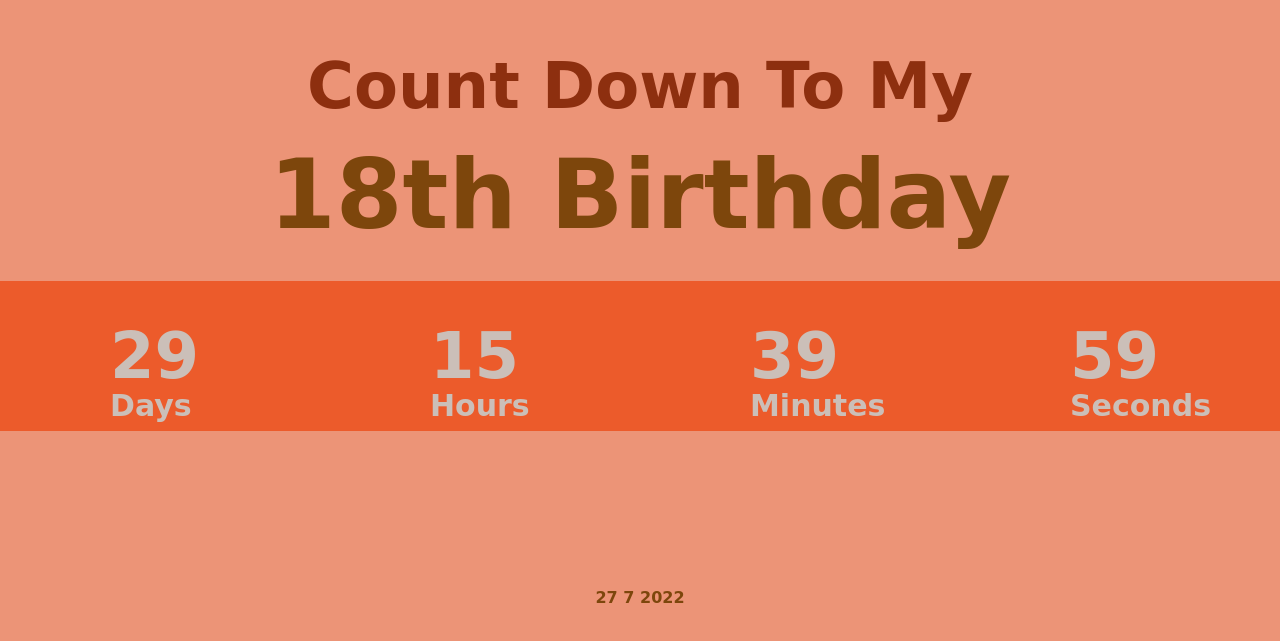
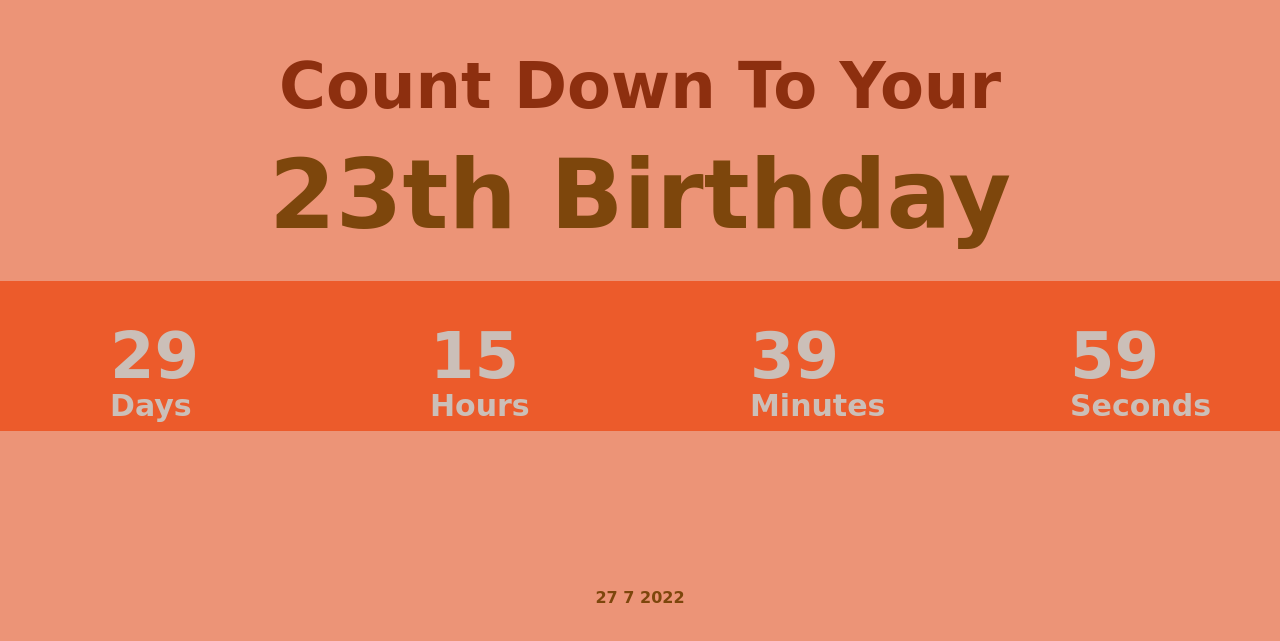
Before and after one commit to AA961/SurpriseCountDown, a plain HTML site: page index.html in a window 1280 px wide. Shown: the part 145-786 px from the top of the page. Drawn offline with Linux system fonts and the light colour scheme.

Commit message:
Update index.html

```diff
--- a/index.html
+++ b/index.html
@@ -8,8 +8,8 @@
     <link rel="stylesheet" href="CSS/style.css">
 </head>
 <body>
-    <h1 class="heading">Count Down To My </h1>
-    <div class="year">18th Birthday</div>
+    <h1 class="heading">Count Down To Your </h1>
+    <div class="year">23th Birthday</div>
     <div class="countdown">
         <div class="" id="days">00</div>
         <div class="" id="hours">00</div>
```
